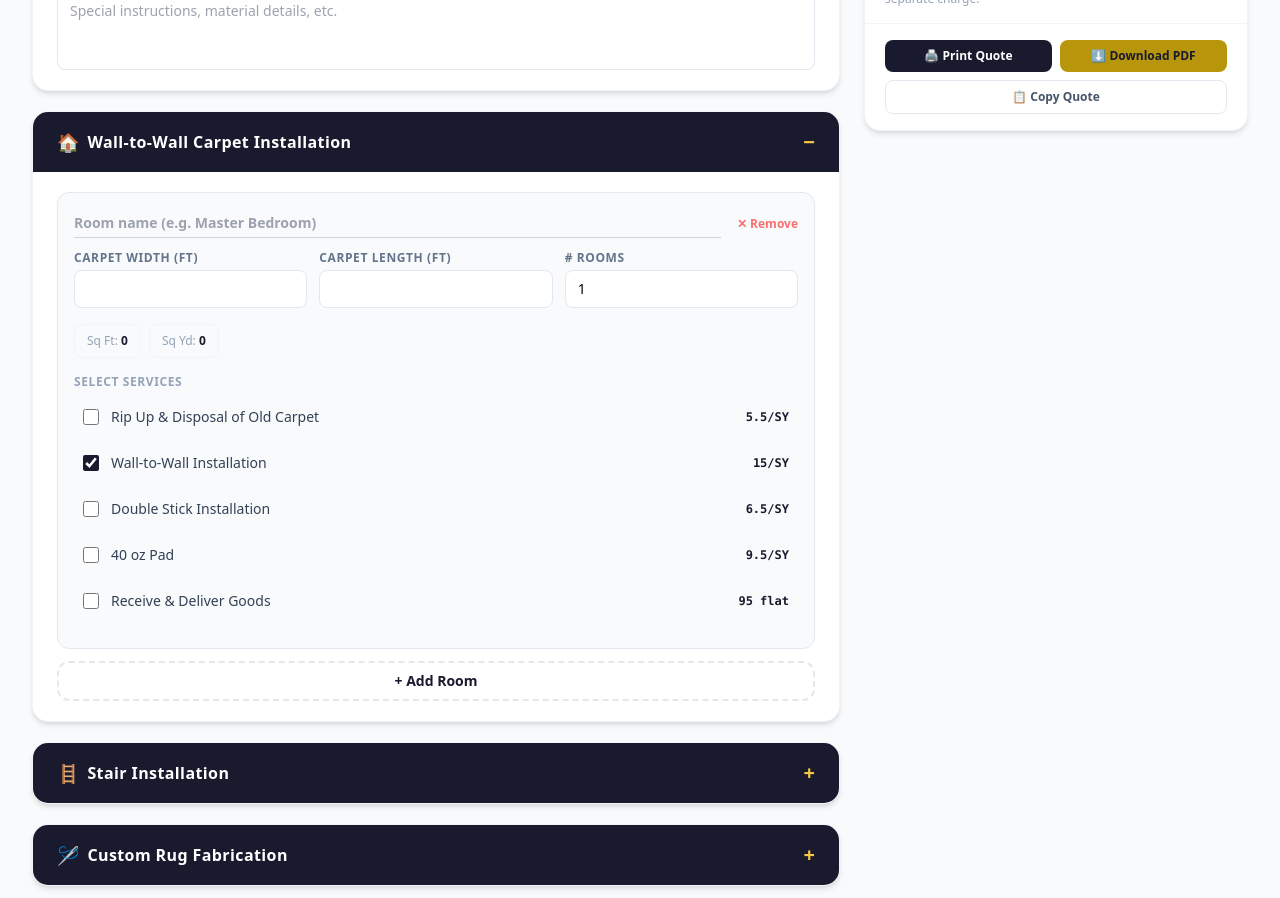
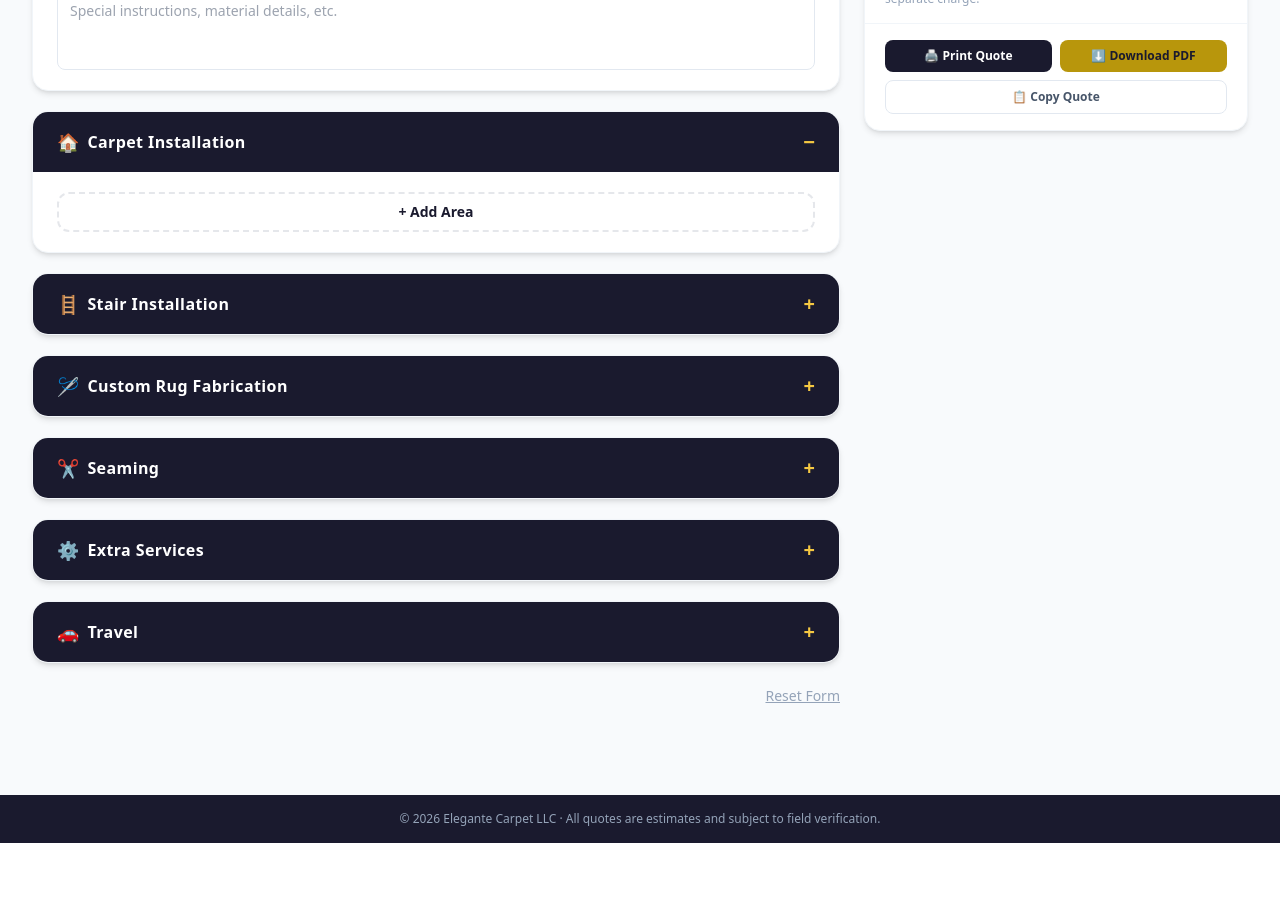
Before and after one commit to aw22sr-design/elegante-estimator, a Next.js app in the folder elegante-estimator/: page / in a window 1280 px wide. Shown: the part 560-1458 px from the top of the page. After the commit the page ends 1403 px from the top, so only its background shows below. Built offline with nearby package versions, Linux system fonts and the light colour scheme.

Commit message:
Add files via upload

```diff
--- a/elegante-estimator/components/EstimatorForm.tsx
+++ b/elegante-estimator/components/EstimatorForm.tsx
@@ -67,123 +67,98 @@ function LineTotal({ label, value }: { label: string; value: number }) {
 
 // ─── ROOM ROW ─────────────────────────────────────────────────────────────────
 
-interface RoomRow {
+// ─── CARPET INSTALLATION ROW ──────────────────────────────────────────────────
+// Simplified: just width + length, auto-calculates SY, checkbox services
+
+interface CarpetRow {
   id: number;
-  name: string;
   width: string;
   length: string;
-  qty: string;
-  installType: InstallType;  // "none" | "wallToWall" | "doubleStick"
+  installType: InstallType; // "none" | "wallToWall" | "doubleStick"
   ripUp: boolean;
   pad: boolean;
-  receiveDelivery: boolean;
 }
 
-function RoomRowEditor({ room, onChange, onRemove }: {
-  room: RoomRow;
-  onChange: (r: RoomRow) => void;
+function CarpetRowEditor({ row, onChange, onRemove, index }: {
+  row: CarpetRow;
+  onChange: (r: CarpetRow) => void;
   onRemove: () => void;
+  index: number;
 }) {
-  const set = (key: keyof RoomRow) => (val: string | boolean) => onChange({ ...room, [key]: val });
+  const set = (key: keyof CarpetRow) => (val: string | boolean) => onChange({ ...row, [key]: val });
 
-  // Mutually exclusive install type handler
   const handleInstallType = (type: InstallType) => {
-    // Toggle off if already selected; otherwise set it
-    onChange({ ...room, installType: room.installType === type ? "none" : type });
+    onChange({ ...row, installType: row.installType === type ? "none" : type });
   };
 
-  const input: RoomCalcInput = {
-    width: safeNum(room.width), length: safeNum(room.length), qty: safeNum(room.qty) || 1,
-    installType: room.installType, ripUp: room.ripUp, pad: room.pad, receiveDelivery: room.receiveDelivery,
-  };
-  const calc = calcRoom(input);
+  const calc = calcRoom({
+    width: safeNum(row.width), length: safeNum(row.length), qty: 1,
+    installType: row.installType, ripUp: row.ripUp, pad: row.pad, receiveDelivery: false,
+  });
 
   return (
     <div className="border border-slate-200 rounded-xl p-4 mb-3 bg-slate-50">
-      {/* Room name + remove */}
-      <div className="flex items-center justify-between mb-3">
-        <input
-          value={room.name} onChange={e => set("name")(e.target.value)}
-          placeholder="Room name (e.g. Master Bedroom)"
-          className="text-sm font-semibold border-b border-slate-300 bg-transparent focus:outline-none focus:border-navy flex-1 mr-4 py-1"
-        />
+      {/* Header */}
+      <div className="flex items-center justify-between mb-4">
+        <span className="text-sm font-bold text-navy">Area {index + 1}</span>
         <button onClick={onRemove} className="text-red-400 hover:text-red-600 text-xs font-bold">✕ Remove</button>
       </div>
 
       {/* Measurements */}
-      <div className="grid grid-cols-3 gap-3 mb-4">
-        <NumInput label="Carpet Width (ft)"  value={room.width}  onChange={v => set("width")(v)}  step={0.5} />
-        <NumInput label="Carpet Length (ft)" value={room.length} onChange={v => set("length")(v)} step={0.5} />
-        <NumInput label="# Rooms"            value={room.qty}    onChange={v => set("qty")(v)}    min={1} />
+      <div className="grid grid-cols-2 gap-3 mb-3">
+        <NumInput label="Carpet Width (ft)"  value={row.width}  onChange={v => set("width")(v)}  step={0.5} />
+        <NumInput label="Carpet Length (ft)" value={row.length} onChange={v => set("length")(v)} step={0.5} />
       </div>
 
-      {/* Sq Ft / Sq Yd badges */}
-      <div className="flex gap-2 mb-4">
-        <CalcBadge label="Sq Ft" value={`${calc.sqFt}`} />
-        <CalcBadge label="Sq Yd" value={`${calc.sqYd}`} />
-      </div>
+      {/* Auto-calculated SY */}
+      {calc.sqYd > 0 && (
+        <div className="flex gap-3 mb-4">
+          <CalcBadge label="Sq Ft" value={`${calc.sqFt}`} />
+          <CalcBadge label="Sq Yd" value={`${calc.sqYd}`} />
+        </div>
+      )}
 
-      {/* Service checkboxes */}
-      <div className="space-y-2 mb-3">
-        <p className="text-xs font-semibold text-slate-400 uppercase tracking-wider">Select Services</p>
+      {/* Services */}
+      <div className="space-y-1 mb-3">
+        <p className="text-xs font-semibold text-slate-400 uppercase tracking-wider mb-2">Select Services</p>
 
-        {/* Rip Up — can combine with either install type */}
-        <label className="flex items-center gap-3 p-2 rounded-lg hover:bg-white cursor-pointer border border-transparent hover:border-slate-200 transition-all">
-          <input type="checkbox" checked={room.ripUp} onChange={e => set("ripUp")(e.target.checked)}
+        {/* Rip Up */}
+        <label className="flex items-center gap-3 p-2.5 rounded-lg hover:bg-white cursor-pointer border border-transparent hover:border-slate-200 transition-all">
+          <input type="checkbox" checked={row.ripUp} onChange={e => set("ripUp")(e.target.checked)}
             className="w-4 h-4 accent-navy rounded" />
           <span className="flex-1 text-sm text-slate-700">Rip Up &amp; Disposal of Old Carpet</span>
-          <span className="text-xs font-mono text-navy font-semibold">
-            {calc.sqYd > 0 ? `${fmt(calc.ripUpTotal)}` : `${PRICING.ripUp}/SY`}
+          <span className="text-xs font-mono font-semibold text-navy">
+            {calc.sqYd > 0 && row.ripUp ? fmt(calc.ripUpTotal) : `${PRICING.ripUp}/SY`}
           </span>
         </label>
 
-        {/* Wall-to-Wall — mutually exclusive with Double Stick */}
-        <label className="flex items-center gap-3 p-2 rounded-lg hover:bg-white cursor-pointer border border-transparent hover:border-slate-200 transition-all">
+        {/* Double Stick — no Wall-to-Wall option per new spec */}
+        <label className="flex items-center gap-3 p-2.5 rounded-lg hover:bg-white cursor-pointer border border-transparent hover:border-slate-200 transition-all">
           <input type="checkbox"
-            checked={room.installType === "wallToWall"}
-            onChange={() => handleInstallType("wallToWall")}
+            checked={row.installType === "doubleStick"}
+            onChange={() => handleInstallType("doubleStick")}
             className="w-4 h-4 accent-navy rounded" />
-          <span className="flex-1 text-sm text-slate-700">Wall-to-Wall Installation</span>
-          <span className="text-xs font-mono text-navy font-semibold">
-            {calc.sqYd > 0 && room.installType === "wallToWall" ? `${fmt(calc.installTotal)}` : `${PRICING.installation}/SY`}
+          <span className="flex-1 text-sm text-slate-700">Double Stick Installation</span>
+          <span className="text-xs font-mono font-semibold text-navy">
+            {calc.sqYd > 0 && row.installType === "doubleStick" ? fmt(calc.installTotal) : `${PRICING.doubleStick}/SY`}
           </span>
         </label>
 
-        {/* Double Stick — mutually exclusive with Wall-to-Wall */}
-        <label className="flex items-center gap-3 p-2 rounded-lg hover:bg-white cursor-pointer border border-transparent hover:border-slate-200 transition-all">
-          <input type="checkbox"
-            checked={room.installType === "doubleStick"}
-            onChange={() => handleInstallType("doubleStick")}
-            className="w-4 h-4 accent-navy rounded" />
-          <span className="flex-1 text-sm text-slate-700">Double Stick Installation</span>
-          <span className="text-xs font-mono text-navy font-semibold">
-            {calc.sqYd > 0 && room.installType === "doubleStick" ? `${fmt(calc.installTotal)}` : `${PRICING.doubleStick}/SY`}
-          </span>
-        </label>
-
-        {/* 40oz Pad */}
-        <label className="flex items-center gap-3 p-2 rounded-lg hover:bg-white cursor-pointer border border-transparent hover:border-slate-200 transition-all">
-          <input type="checkbox" checked={room.pad} onChange={e => set("pad")(e.target.checked)}
+        {/* 40 oz Pad */}
+        <label className="flex items-center gap-3 p-2.5 rounded-lg hover:bg-white cursor-pointer border border-transparent hover:border-slate-200 transition-all">
+          <input type="checkbox" checked={row.pad} onChange={e => set("pad")(e.target.checked)}
             className="w-4 h-4 accent-navy rounded" />
           <span className="flex-1 text-sm text-slate-700">40 oz Pad</span>
-          <span className="text-xs font-mono text-navy font-semibold">
-            {calc.sqYd > 0 && room.pad ? `${fmt(calc.padTotal)}` : `${PRICING.pad40oz}/SY`}
+          <span className="text-xs font-mono font-semibold text-navy">
+            {calc.sqYd > 0 && row.pad ? fmt(calc.padTotal) : `${PRICING.pad40oz}/SY`}
           </span>
-        </label>
-
-        {/* Receive & Deliver */}
-        <label className="flex items-center gap-3 p-2 rounded-lg hover:bg-white cursor-pointer border border-transparent hover:border-slate-200 transition-all">
-          <input type="checkbox" checked={room.receiveDelivery} onChange={e => set("receiveDelivery")(e.target.checked)}
-            className="w-4 h-4 accent-navy rounded" />
-          <span className="flex-1 text-sm text-slate-700">Receive &amp; Deliver Goods</span>
-          <span className="text-xs font-mono text-navy font-semibold">{PRICING.receiveDelivery} flat</span>
         </label>
       </div>
 
-      {/* Section subtotal */}
+      {/* Row total */}
       {calc.subtotal > 0 && (
-        <div className="flex justify-between items-center pt-2 border-t border-slate-200 mt-2">
-          <span className="text-xs text-slate-500 font-semibold uppercase tracking-wide">Room Total</span>
+        <div className="flex justify-between items-center pt-2 border-t border-slate-200">
+          <span className="text-xs text-slate-500 font-semibold uppercase tracking-wide">Area Total</span>
           <span className="text-navy font-bold text-sm">{fmt(calc.subtotal)}</span>
         </div>
       )}
@@ -211,16 +186,14 @@ export default function EstimatorForm() {
     quoteNumber: generateQuoteNumber(),
   });
 
-  // ── Rooms ──────────────────────────────────────────────────
-  const [rooms, setRooms] = useState<RoomRow[]>([
-    { id: 1, name: "", width: "", length: "", qty: "1", installType: "wallToWall", ripUp: false, pad: false, receiveDelivery: false },
-  ]);
-  const addRoom = () => setRooms(prev => [...prev, {
-    id: Date.now(), name: "", width: "", length: "", qty: "1",
-    installType: "wallToWall" as InstallType, ripUp: false, pad: false, receiveDelivery: false,
+  // ── Carpet Installation areas ──────────────────────────────
+  const [carpets, setCarpets] = useState<CarpetRow[]>([]);
+  const addCarpet = () => setCarpets(prev => [...prev, {
+    id: Date.now(), width: "", length: "",
+    installType: "none" as InstallType, ripUp: false, pad: false,
   }]);
-  const removeRoom = (id: number) => setRooms(prev => prev.filter(r => r.id !== id));
-  const updateRoom = (id: number, r: RoomRow) => setRooms(prev => prev.map(x => x.id === id ? r : x));
+  const removeCarpet = (id: number) => setCarpets(prev => prev.filter(r => r.id !== id));
+  const updateCarpet = (id: number, r: CarpetRow) => setCarpets(prev => prev.map(x => x.id === id ? r : x));
 
   // ── Stairs ─────────────────────────────────────────────────
   const [stairs, setStairs] = useState<StairCalcInput>({
@@ -263,9 +236,9 @@ export default function EstimatorForm() {
     setTravel(prev => ({ ...prev, [key]: val }));
 
   // ── Computed values ────────────────────────────────────────
-  const roomCalcs  = rooms.map(r => calcRoom({
-    width: safeNum(r.width), length: safeNum(r.length), qty: safeNum(r.qty) || 1,
-    installType: r.installType, ripUp: r.ripUp, pad: r.pad, receiveDelivery: r.receiveDelivery,
+  const carpetCalcs = carpets.map(r => calcRoom({
+    width: safeNum(r.width), length: safeNum(r.length), qty: 1,
+    installType: r.installType, ripUp: r.ripUp, pad: r.pad, receiveDelivery: false,
   }));
   const stairCalc  = calcStairs(stairs);
   const rugCalc    = calcRug(rug);
@@ -274,14 +247,14 @@ export default function EstimatorForm() {
   const travelTotal = calcTravel(travel);
   const customTotal = customItems.reduce((sum, item) => sum + safeNum(item.qty) * safeNum(item.unitPrice), 0);
 
-  const roomTotal  = roomCalcs.reduce((sum, c) => sum + c.subtotal, 0);
-  const grandTotal = roomTotal + stairCalc.subtotal + rugCalc.subtotal + seamTotal + extraCalc.subtotal + travelTotal + customTotal;
+  const carpetTotal = carpetCalcs.reduce((sum, c) => sum + c.subtotal, 0);
+  const grandTotal = carpetTotal + stairCalc.subtotal + rugCalc.subtotal + seamTotal + extraCalc.subtotal + travelTotal + customTotal;
 
   // ── Reset ──────────────────────────────────────────────────
   const resetForm = useCallback(() => {
     if (!confirm("Reset everything? This cannot be undone.")) return;
     setCustomer({ name: "", projectName: "", address: "", email: "", phone: "", notes: "", quoteNumber: generateQuoteNumber() });
-    setRooms([{ id: 1, name: "", width: "", length: "", qty: "1", installType: "wallToWall", ripUp: false, pad: false, receiveDelivery: false }]);
+    setCarpets([]);
     setStairs({ regularSteps: 0, landings: 0, pieSteps: 0, receiveDelivery: false, pad: false, padSqYd: 0 });
     setRug({ width: 0, length: 0, finishingStyle: "serging", miters: false, miterCount: 0, handSewing: false, handSewingLF: 0, receiveFabricate: false, receiveInspect: false, wrapShip: false, nonSkidPad: false, delivery: false, customOversizePrice: 0 });
     setSeamingLF("");
@@ -305,22 +278,24 @@ export default function EstimatorForm() {
           <CustomerInfo data={customer} onChange={setCustomer} />
         </SectionCard>
 
-        {/* WALL-TO-WALL */}
-        <SectionCard title="Wall-to-Wall Carpet Installation" icon="🏠">
-          {rooms.map((room, i) => (
-            <RoomRowEditor
-              key={room.id} room={room}
-              onChange={r => updateRoom(room.id, r)}
-              onRemove={() => removeRoom(room.id)}
+        {/* CARPET INSTALLATION */}
+        <SectionCard title="Carpet Installation" icon="🏠">
+          {carpets.map((row, i) => (
+            <CarpetRowEditor
+              key={row.id}
+              row={row}
+              index={i}
+              onChange={r => updateCarpet(row.id, r)}
+              onRemove={() => removeCarpet(row.id)}
             />
           ))}
-          <button onClick={addRoom}
+          <button onClick={addCarpet}
             className="w-full border-2 border-dashed border-navy/30 rounded-xl py-2 text-navy text-sm font-semibold hover:border-navy/60 hover:bg-navy/5 transition-colors">
-            + Add Room
+            + Add Area
           </button>
-          {roomTotal > 0 && (
+          {carpetTotal > 0 && (
             <div className="mt-3 text-right text-sm font-bold text-navy">
-              Section Total: {fmt(roomTotal)}
+              Section Total: {fmt(carpetTotal)}
             </div>
           )}
         </SectionCard>
@@ -499,8 +474,8 @@ export default function EstimatorForm() {
       <div className="lg:w-96 lg:flex-shrink-0">
         <QuoteSummary
           customer={customer}
-          rooms={rooms}
-          roomCalcs={roomCalcs}
+          carpets={carpets}
+          carpetCalcs={carpetCalcs}
           stairCalc={stairCalc}
           rugCalc={rugCalc}
           rug={rug}
--- a/elegante-estimator/components/QuoteSummary.tsx
+++ b/elegante-estimator/components/QuoteSummary.tsx
@@ -16,18 +16,18 @@ const TERMS = [
   "Additional work not listed in this quote may require a separate charge.",
 ];
 
-interface RoomRow {
-  id: number; name: string; width: string; length: string; qty: string;
+interface CarpetRow {
+  id: number; width: string; length: string;
   installType: "none" | "wallToWall" | "doubleStick";
-  ripUp: boolean; pad: boolean; receiveDelivery: boolean;
+  ripUp: boolean; pad: boolean;
 }
 
 interface CustomLineItem { id: number; description: string; qty: string; unitPrice: string; }
 
 interface Props {
   customer: CustomerData;
-  rooms: RoomRow[];
-  roomCalcs: RoomCalcResult[];
+  carpets: CarpetRow[];
+  carpetCalcs: RoomCalcResult[];
   stairCalc: StairCalcResult;
   rugCalc: RugCalcResult;
   rug: RugCalcInput;
@@ -49,23 +49,22 @@ function buildLineItems(props: Props): LineItem[] {
     items.push({ description, qty, unit, unitPrice, total: fmt(total) });
   };
 
-  // Rooms
-  props.rooms.forEach((room, i) => {
-    const c = props.roomCalcs[i];
-    const name = room.name || `Room ${i + 1}`;
-    if (c.ripUpTotal > 0)           add(`${name} — Rip Up & Disposal of Old Carpet`, fmt(c.sqYd), "SY", fmt(PRICING.ripUp), c.ripUpTotal);
+  // Carpet Installation areas
+  props.carpets.forEach((row, i) => {
+    const c = props.carpetCalcs[i];
+    const name = `Area ${i + 1}`;
+    if (c.ripUpTotal > 0)   add(`${name} — Rip Up & Disposal of Old Carpet`, fmt(c.sqYd), "SY", fmt(PRICING.ripUp), c.ripUpTotal);
     if (c.installTotal > 0) {
-      const label = room.installType === "doubleStick" ? "Double Stick Installation" : "Wall-to-Wall Installation";
-      const rate  = room.installType === "doubleStick" ? PRICING.doubleStick : PRICING.installation;
+      const label = row.installType === "doubleStick" ? "Double Stick Installation" : "Wall-to-Wall Installation";
+      const rate  = row.installType === "doubleStick" ? PRICING.doubleStick : PRICING.installation;
       add(`${name} — ${label}`, fmt(c.sqYd), "SY", fmt(rate), c.installTotal);
     }
-    if (c.padTotal > 0)             add(`${name} — 40 oz Pad`, fmt(c.sqYd), "SY", fmt(PRICING.pad40oz), c.padTotal);
-    if (c.receiveDeliveryTotal > 0) add(`${name} — Receive & Deliver Goods`, "1", "flat", fmt(PRICING.receiveDelivery), c.receiveDeliveryTotal);
+    if (c.padTotal > 0)     add(`${name} — 40 oz Pad`, fmt(c.sqYd), "SY", fmt(PRICING.pad40oz), c.padTotal);
   });
 
   // Stairs
   const sc = props.stairCalc;
-  if (sc.regularTotal > 0)         add("Regular Steps", String(safeNum(props.rooms[0]?.qty) || 1), "ea", fmt(PRICING.regularStep), sc.regularTotal); // uses step count
+  if (sc.regularTotal > 0)         add("Regular Steps", "—", "ea", fmt(PRICING.regularStep), sc.regularTotal);
   if (sc.landingTotal > 0)         add("Landings", "—", "ea", fmt(PRICING.landing), sc.landingTotal);
   if (sc.pieTotal > 0)             add("Pie / Curved Steps", "—", "ea", fmt(PRICING.pieStep), sc.pieTotal);
   if (sc.padTotal > 0)             add("Stair Pad (40 oz)", "—", "SY", fmt(PRICING.pad40oz), sc.padTotal);
```
